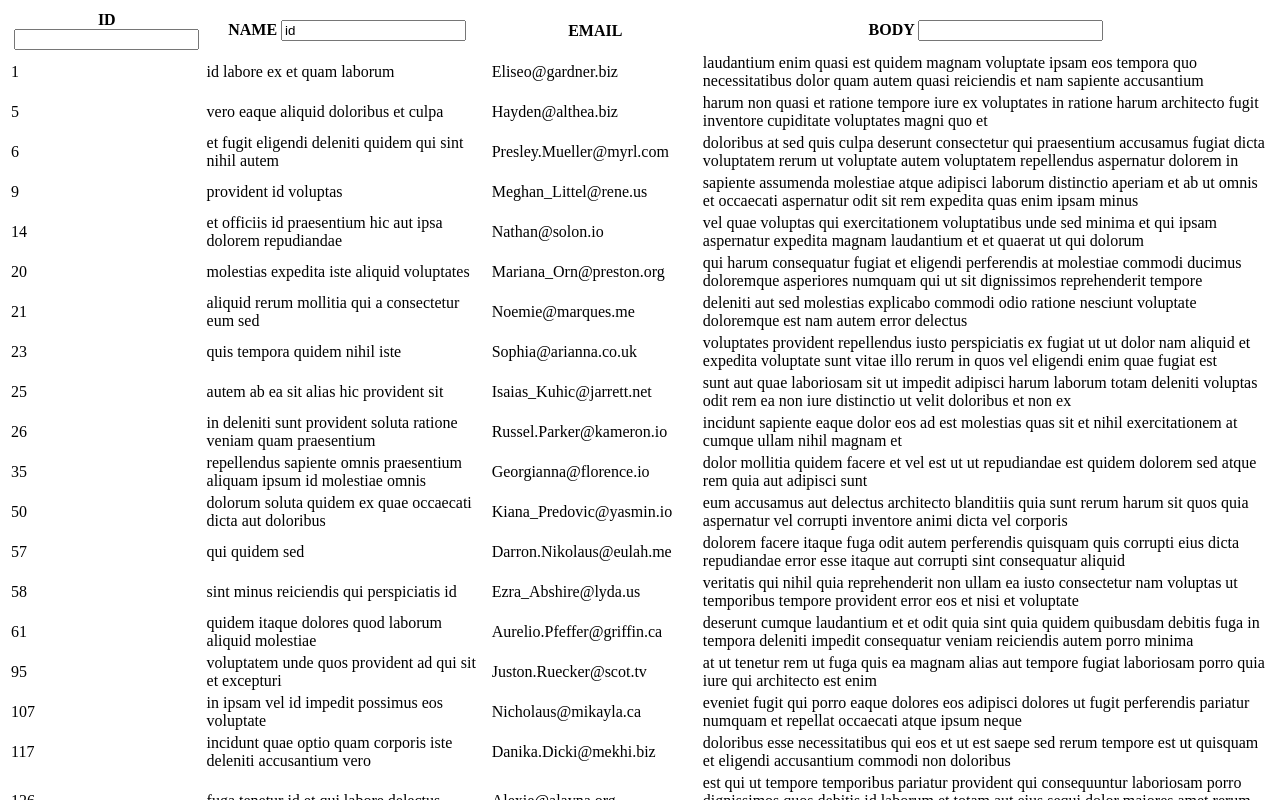
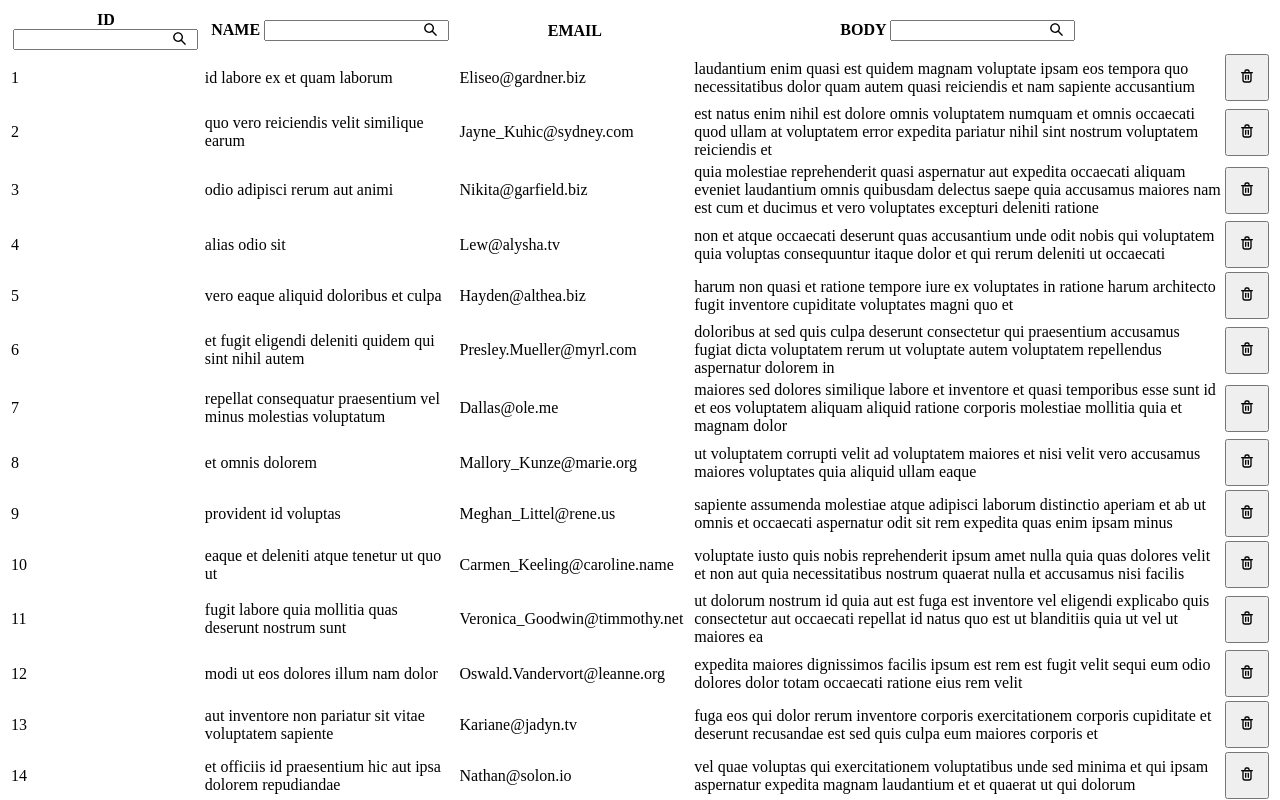
Before and after one commit to DaMishalkina/vue-spa-to-work-with-tables, a Vue app: page / in a window 1280 px wide. Shown: the top 800 px of the page. Built offline with nearby package versions, Linux system fonts and the light colour scheme.

Commit message:
delete method

```diff
--- a/src/components/SearchComponent.vue
+++ b/src/components/SearchComponent.vue
@@ -1,7 +1,10 @@
 <script lang="ts">
 import {defineComponent} from "vue";
 
+import IconSearch from "./icons/IconSearch.vue";
+
 export default defineComponent({
+  components: {IconSearch},
   props:{
     id: String,
     defaultType: String,
@@ -27,8 +30,22 @@ export default defineComponent({
 })
 </script>
 <template>
-  <label :for=this.id>
-    <input :id=this.id :type=this.type v-model=this.value @input="this.onInput">
+  <label :for=this.id class="search-container">
+    <input class="search-container__input" :id=this.id :type=this.type v-model=this.value @input="this.onInput">
+    <IconSearch class="search-container__icon" />
   </label>
 </template>
-<style></style>
+<style>
+.search-container {
+  position: relative;
+}
+.search-container__input {
+}
+.search-container__icon {
+  position: absolute;
+  width: 20%;
+  height: 100%;
+  right: 0;
+  top: 0;
+}
+</style>
--- a/src/components/Table/TableItem.vue
+++ b/src/components/Table/TableItem.vue
@@ -4,6 +4,6 @@ defineProps<{
 }>()
 </script>
 <template>
-  <td class="table__column">{{ value }}</td>
+  <td>{{ value }}</td>
 </template>
 <style></style>
--- a/src/components/Table/TableRow.vue
+++ b/src/components/Table/TableRow.vue
@@ -2,15 +2,21 @@
 import {defineComponent} from "vue";
 
 import TableItem from "./TableItem.vue";
+import IconDelete from "../icons/IconDelete.vue";
 
 import type { PropType } from "vue";
+
 interface AnyObject {
   [key: string]: string | number;
 }
 export default defineComponent({
-  components: {TableItem},
+  components: {IconDelete, TableItem},
   props: {
-   rowData: {
+    deleteRow: {
+      type: Function,
+      required: false,
+    },
+    rowData: {
      type: Object as PropType<AnyObject>
    }
   },
@@ -21,14 +27,32 @@ export default defineComponent({
   computed: {
     rowDataValues() {
       return Object.values(this.rowData as AnyObject)
-    }
+    },
+  },
+  methods: {
   }
 })
 </script>
 
 <template>
-  <tr>
+  <tr class="table__row">
     <TableItem v-for="(value, index) in rowDataValues.splice(1)" :key=index :value="value"/>
+    <td v-if="deleteRow" class="column table__column">
+      <button
+          class="column-button column__button"
+          @click="this.deleteRow(this.rowData)"
+      >
+        <IconDelete class="column-button--delete" />
+      </button>
+    </td>
   </tr>
 </template>
-<style></style>
+<style>
+.column-button {
+  padding: 12px;
+}
+.column-button--delete {
+  height: 16px;
+  width: 16px;
+}
+</style>
--- a/src/components/Table/TableTemplate.vue
+++ b/src/components/Table/TableTemplate.vue
@@ -20,6 +20,10 @@ export default defineComponent ({
     }
   },
   props: {
+    deleteRow: {
+      type: Function,
+      required: false
+    },
     searchValues: {
       type: Object as PropType<Object>,
       required: false,
@@ -44,8 +48,6 @@ export default defineComponent ({
       return Object.keys(this.searchValues as Object).indexOf(index) !== -1;
     }
   },
-  mounted() {
-  }
 })
 </script>
 <template>
@@ -65,7 +67,12 @@ export default defineComponent ({
       </tr>
     </thead>
     <tbody>
-    <TableRow v-for="(row,index) in tableDataArray" :key="index" :row-data="row"/>
+    <TableRow
+        v-for="(row,index) in tableDataArray"
+        :key="index"
+        :row-data="row"
+        :delete-row="this.deleteRow"
+    />
     </tbody>
   </table>
 </template>
--- a/src/components/UsersTable.vue
+++ b/src/components/UsersTable.vue
@@ -9,14 +9,22 @@ const TABLE_HEADERS = ["ID", "NAME", "EMAIL", "BODY" ];
 const USERS_PER_PAGE = 50;
 
 const users = ref([]);
-type searchValuesType = {
+const usersArray = ref([]);
+type SearchValuesType = {
   [key: string]: string
+}
+type User = {
+  postId: string | number,
+  id: string | number,
+  name: string,
+  email: string,
+  body: string
 }
 let searchValues = ref({
   "id": "",
-  "name": "id",
+  "name": "",
   "body": "",
-} as searchValuesType);
+} as SearchValuesType);
 const usersPerPage: number = USERS_PER_PAGE;
 let currentPageNumber = ref(1);
 const getUsers = async() => {
@@ -31,12 +39,12 @@ const getUsers = async() => {
 const paginatedUsers = computed(() => {
   let from = (currentPageNumber.value-1)*usersPerPage;
   let to = from + usersPerPage;
-  const updatedData = JSON.parse(JSON.stringify(users.value));
+  const updatedData = JSON.parse(JSON.stringify(usersArray.value));
   return updatedData.slice(from, to);
 })
 
 const search = () => {
-  let result = [...users.value];
+  let result = [...usersArray.value];
   Object.entries(searchValues.value).forEach((searchValue: string[]) => {
     const [key, value]: string[] = searchValue;
     const newValue = value.toString().toLowerCase();
@@ -69,13 +77,18 @@ const handlePageClick = (page: number) => {
   currentPageNumber.value = page;
 }
 
+const deleteItem = (objectToDelete: User) =>{
+  usersArray.value = usersArray.value.filter(user => (user as User).id !== objectToDelete.id)
+}
+
 const handleInput = (event: InputEvent) => {
   const id = (event?.target as HTMLInputElement)?.id;
-  searchValues.value[id as keyof searchValuesType] = (event?.target as HTMLInputElement)?.value;
+  searchValues.value[id as keyof SearchValuesType] = (event?.target as HTMLInputElement)?.value;
 }
 onMounted(() => {
   getUsers().then(data => {
     users.value = data;
+    usersArray.value = [...users.value];
   });
 })
 
@@ -84,6 +97,7 @@ onMounted(() => {
 <template>
   <main>
     <TableTemplate
+        :delete-row="deleteItem"
         :search-values="searchValues"
         :handle-input="handleInput"
         :table-data="isDataFiltered ? filteredItems : paginatedUsers"
--- /dev/null
+++ b/src/components/icons/IconDelete.vue
@@ -0,0 +1,9 @@
+<template>
+  <svg xmlns="http://www.w3.org/2000/svg" width="800px" height="800px" viewBox="0 0 24 24" fill="none">
+    <path d="M10 11V17" stroke="#000000" stroke-width="2" stroke-linecap="round" stroke-linejoin="round"/>
+    <path d="M14 11V17" stroke="#000000" stroke-width="2" stroke-linecap="round" stroke-linejoin="round"/>
+    <path d="M4 7H20" stroke="#000000" stroke-width="2" stroke-linecap="round" stroke-linejoin="round"/>
+    <path d="M6 7H12H18V18C18 19.6569 16.6569 21 15 21H9C7.34315 21 6 19.6569 6 18V7Z" stroke="#000000" stroke-width="2" stroke-linecap="round" stroke-linejoin="round"/>
+    <path d="M9 5C9 3.89543 9.89543 3 11 3H13C14.1046 3 15 3.89543 15 5V7H9V5Z" stroke="#000000" stroke-width="2" stroke-linecap="round" stroke-linejoin="round"/>
+  </svg>
+</template>
--- /dev/null
+++ b/src/components/icons/IconSearch.vue
@@ -0,0 +1,5 @@
+<template>
+  <svg xmlns="http://www.w3.org/2000/svg" width="800px" height="800px" viewBox="0 0 24 24" fill="none">
+    <path fill-rule="evenodd" clip-rule="evenodd" d="M10 5C7.23858 5 5 7.23858 5 10C5 12.7614 7.23858 15 10 15C11.381 15 12.6296 14.4415 13.5355 13.5355C14.4415 12.6296 15 11.381 15 10C15 7.23858 12.7614 5 10 5ZM3 10C3 6.13401 6.13401 3 10 3C13.866 3 17 6.13401 17 10C17 11.5719 16.481 13.0239 15.6063 14.1921L20.7071 19.2929C21.0976 19.6834 21.0976 20.3166 20.7071 20.7071C20.3166 21.0976 19.6834 21.0976 19.2929 20.7071L14.1921 15.6063C13.0239 16.481 11.5719 17 10 17C6.13401 17 3 13.866 3 10Z" fill="#000000"/>
+  </svg>
+</template>
```
